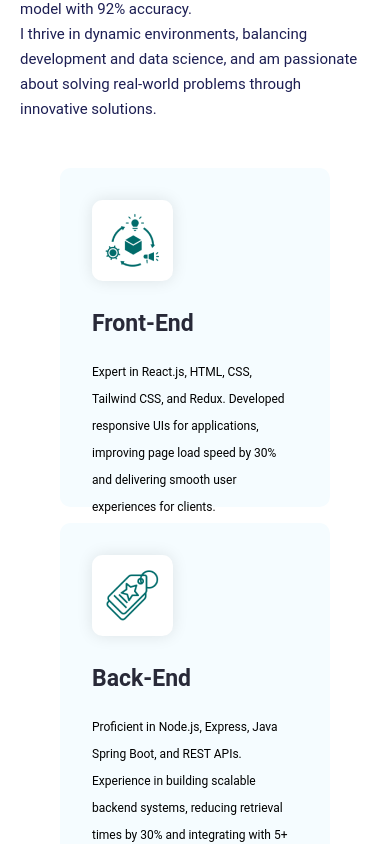
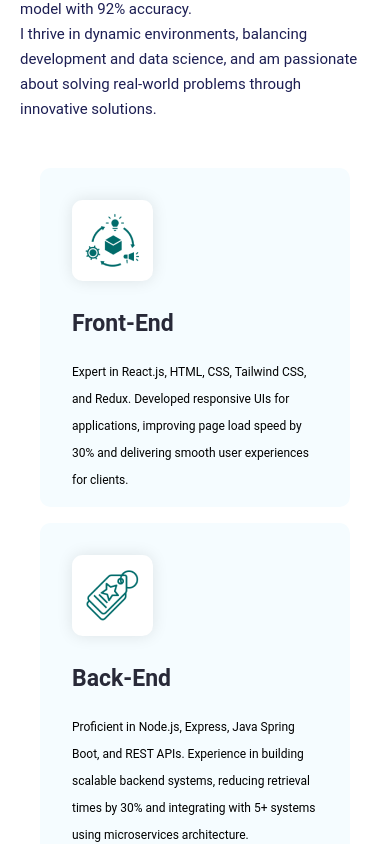
Before and after one commit to yashwanth1011/YCPortfolio, a React (Vite) app: page / in a window 390 px wide. Shown: the part 1380-2224 px from the top of the page. Built offline with nearby package versions, Linux system fonts and the light colour scheme.

Commit message:
Adding Changes

```diff
--- a/src/App.css
+++ b/src/App.css
@@ -1,4 +1,5 @@
 /* Global CSS */
+
 a:any-link {
   color: -webkit-link;
   text-decoration-line: none;
@@ -801,7 +802,8 @@ input[type="checkbox"] {
 @media screen and (max-width: 768px) {
   .portfolio--section,
   .about--section,
-  .contact--section
+  .contact--section,
+  .skills--section
   {
     padding-left: 20px;
     padding-right: 20px;
```
